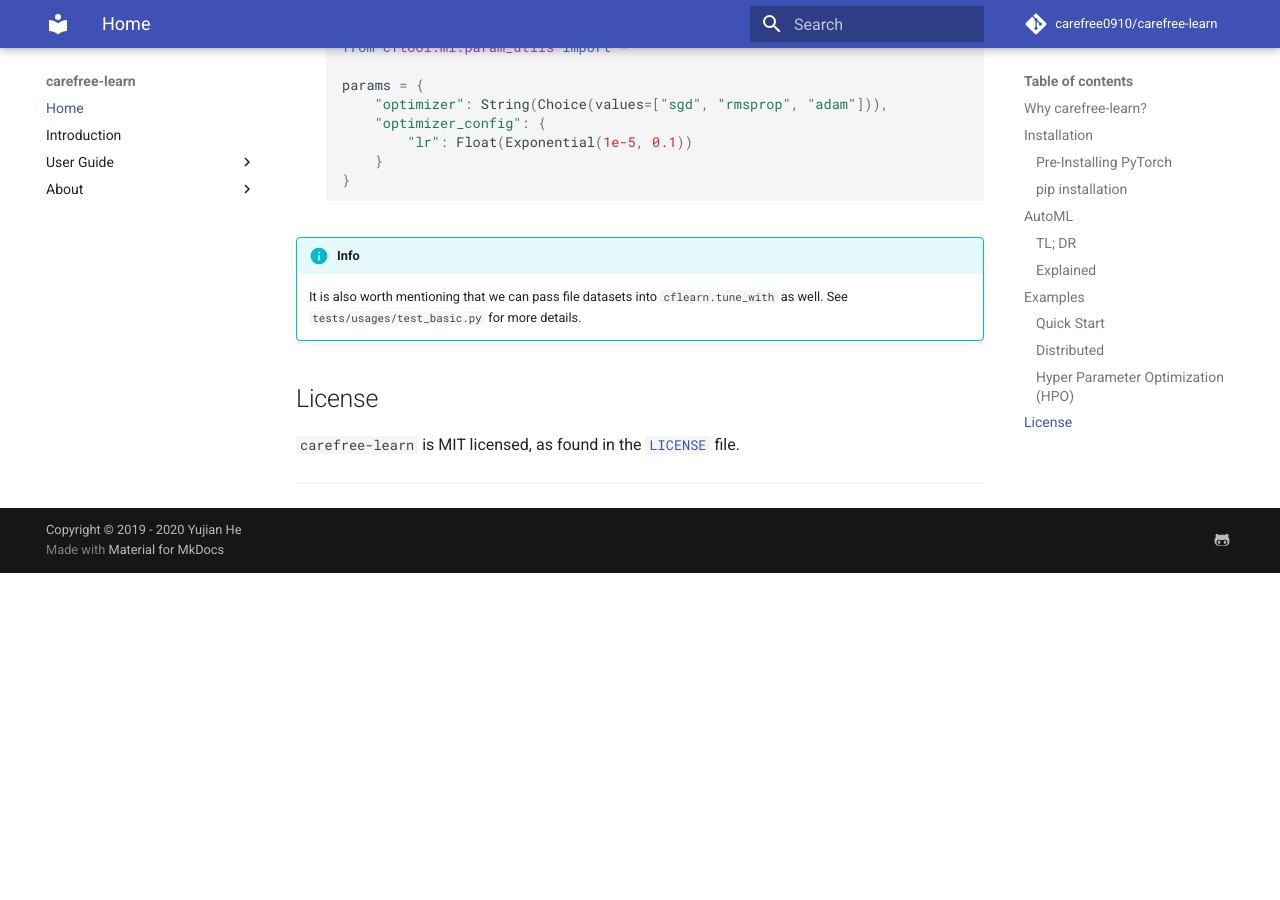
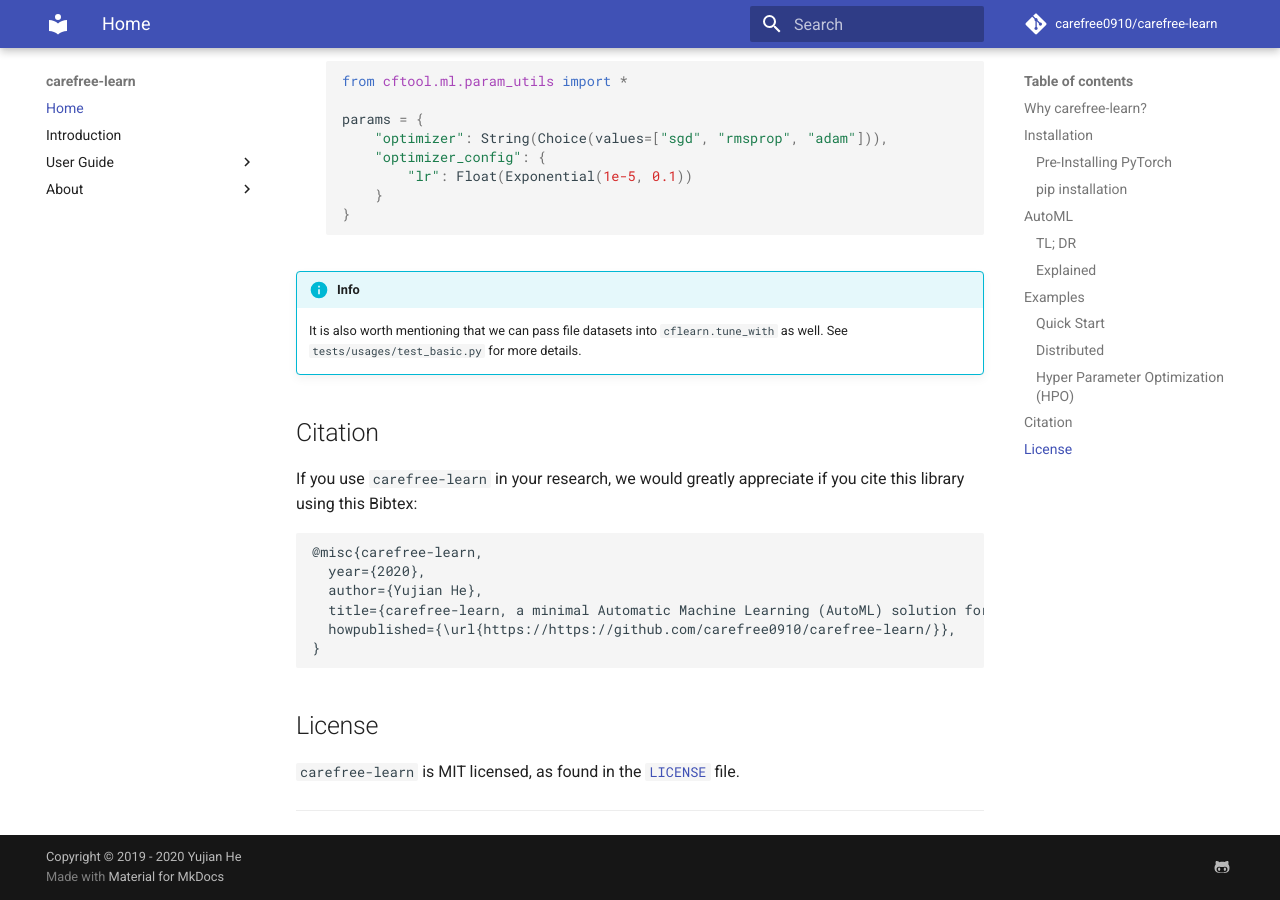
Before and after one commit to carefree0910/carefree-learn, an MkDocs documentation site: the page built from docs/index.md, in a window 1280 px wide and 900 px high, scrolled down 7443 px. Built offline with MkDocs 1.6.1 and Material for MkDocs 9.7.7, drawn with Linux system fonts in a browser that asks for light colours; comment, search, counter and statistics services are not loaded; before the commit the page ends 8016 px from its top, so only the background shows below that; some of the changed text lies outside the part shown.

Commit message:
📝Updated index.md

````diff
--- a/docs/index.md
+++ b/docs/index.md
@@ -128,6 +128,7 @@ auto.plot_intermediate_values(export_folder=export_folder)
 ## Examples
 
 + [Here](https://github.com/carefree0910/carefree-learn/tree/dev/examples) are some real life examples.
++ For detailed information, please visit the [documentation](http://carefree0910.me/carefree-learn-doc).
 
 ### Quick Start
 
@@ -350,6 +351,20 @@ params = {
     It is also worth mentioning that we can pass file datasets into `cflearn.tune_with` as well. See `tests/usages/test_basic.py` for more details.
 
 
+## Citation
+
+If you use `carefree-learn` in your research, we would greatly appreciate if you cite this library using this Bibtex:
+
+```
+@misc{carefree-learn,
+  year={2020},
+  author={Yujian He},
+  title={carefree-learn, a minimal Automatic Machine Learning (AutoML) solution for tabular datasets based on PyTorch},
+  howpublished={\url{https://https://github.com/carefree0910/carefree-learn/}},
+}
+```
+
+
 ## License
 
 `carefree-learn` is MIT licensed, as found in the [`LICENSE`](about/license.md) file.
````
